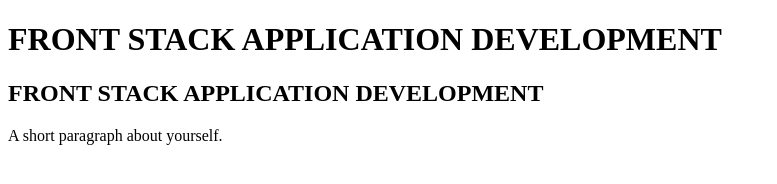
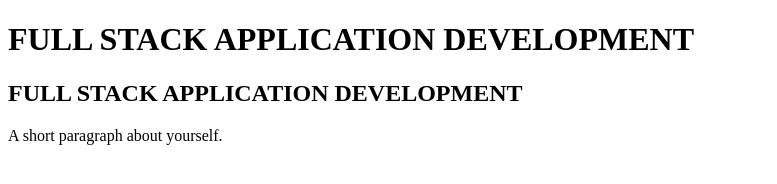
Before and after one commit to KDHarika/FSAD, a plain HTML site: page WEEK1/index.html in a window 1280 px wide. Shown: the whole page, without its empty margins (0-777 px from the left). Drawn offline with Linux system fonts and the light colour scheme.

Commit message:
Update headings to 'FULL STACK APPLICATION DEVELOPMENT'

```diff
--- a/WEEK1/index.html
+++ b/WEEK1/index.html
@@ -4,8 +4,9 @@
  <title>My Website</title>
 </head>
 <body>
- <h1>FRONT STACK APPLICATION DEVELOPMENT</h1>
- <h2> FRONT STACK APPLICATION DEVELOPMENT</h2>
+ <h1>FULL STACK APPLICATION DEVELOPMENT</h1>
+ <h2> FULL STACK APPLICATION DEVELOPMENT</h2>
  <p>A short paragraph about yourself.</p>
 </body>
+
 </html>
```
